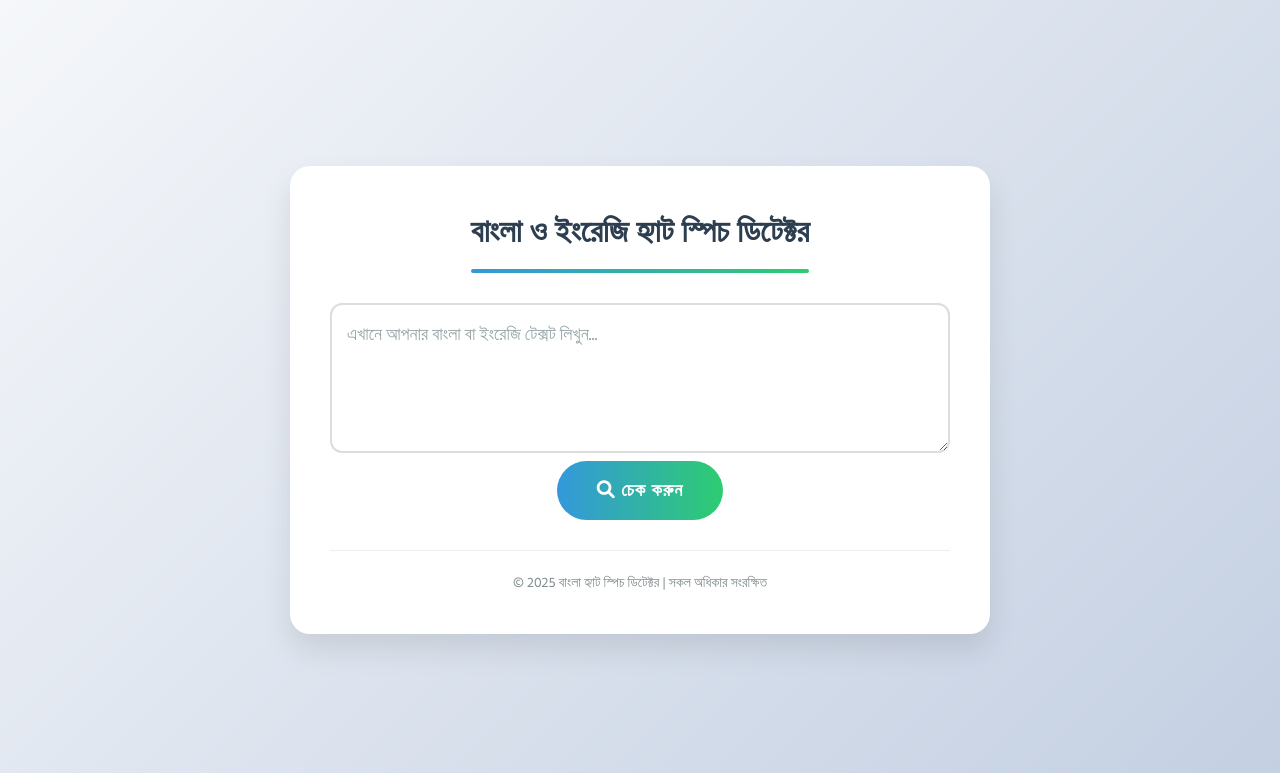
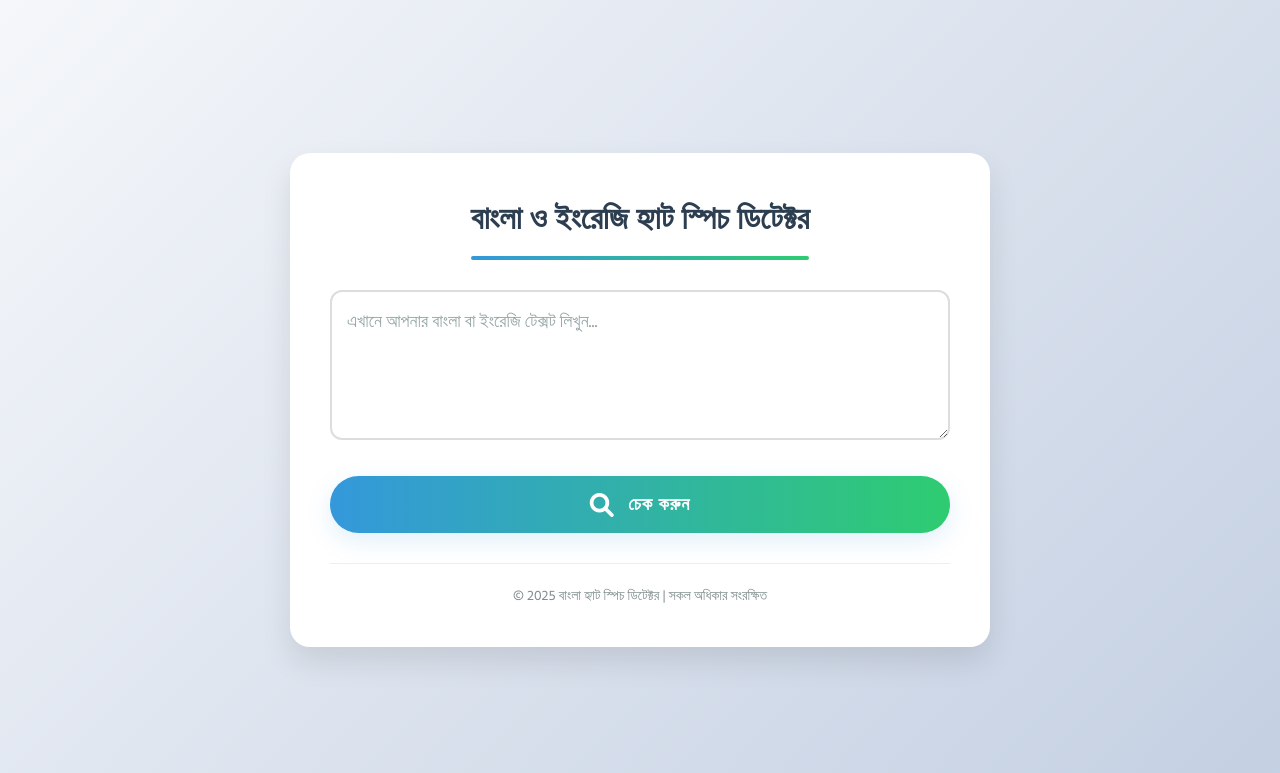
Before and after one commit to new-beginne/updated-detector, a Flask app: page / in a window 1280 px wide. Shown: the top 773 px of the page. Run offline with Flask 3, Linux system fonts and the light colour scheme.

Commit message:
Add files via upload

```diff
--- a/static/style.css
+++ b/static/style.css
@@ -108,22 +108,70 @@ textarea:focus {
     box-shadow: 0 0 0 3px rgba(52, 152, 219, 0.2);
 }
 
+/* === বাটনকে আরও বড় ও সুন্দর করা === */
 .btn {
+    display: block;
+    width: 100%;
+    max-width: none;
+    margin: 28px 0 0 0;
     background: linear-gradient(90deg, var(--primary-color), var(--secondary-color));
     color: white;
     border: none;
-    padding: 15px 40px;
-    font-size: 18px;
+    padding: 14px 0;      /* আগে ছিল 20px 0, এখন 14px 0 */
+    font-size: 18px;      /* আগে ছিল 22px, এখন 18px */
     border-radius: 50px;
     cursor: pointer;
-    transition: all 0.3s;
+    transition:
+        all 0.3s cubic-bezier(.25,.8,.25,1),
+        box-shadow 0.2s,
+        transform 0.15s;
     font-weight: bold;
     letter-spacing: 1px;
+    box-shadow: 0 8px 24px 0 rgba(52, 152, 219, 0.15);
+    position: relative;
+    overflow: hidden;
+}
+
+.btn:before {
+    content: "";
+    position: absolute;
+    left: 50%;
+    top: 50%;
+    width: 0;
+    height: 0;
+    background: rgba(255,255,255,0.2);
+    border-radius: 100%;
+    transform: translate(-50%, -50%);
+    transition: width 0.4s ease, height 0.4s ease;
+    z-index: 0;
+}
+
+.btn:active:before {
+    width: 250%;
+    height: 250%;
 }
 
 .btn:hover {
-    transform: translateY(-3px);
-    box-shadow: 0 7px 15px var(--shadow-color);
+    transform: translateY(-5px) scale(1.04);
+    box-shadow: 0 16px 32px 0 rgba(52, 152, 219, 0.18);
+    background: linear-gradient(90deg, var(--secondary-color), var(--primary-color));
+}
+
+.btn:focus {
+    outline: none;
+    box-shadow: 0 0 0 4px rgba(52, 152, 219, 0.25);
+}
+
+.btn i { font-size: 24px; margin-right: 8px; vertical-align: middle; }
+
+/* মোবাইলের জন্য */
+@media (max-width: 480px) {
+    .btn {
+        width: 100%;
+        font-size: 18px;
+        padding: 16px 0;
+        max-width: 100%;
+    }
 }
 
 /* ... (আপনার স্পিনার, এরর, ইত্যাদি কোড অপরিবর্তিত) ... */
@@ -153,7 +201,7 @@ textarea:focus {
 }
 
 
-/* রেসপন্সিভ মিডিয়া কোয়েরি */
+/* রেসপন্সিভ মিডিয়া কোয়েরি */
 @media (max-width: 768px) {
     body { align-items: flex-start; padding: 15px; }
     .container { padding: 25px; }
```
